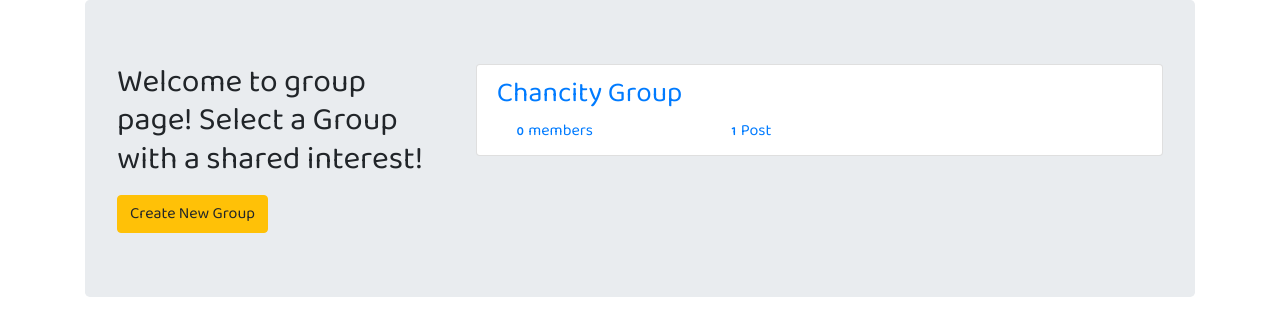
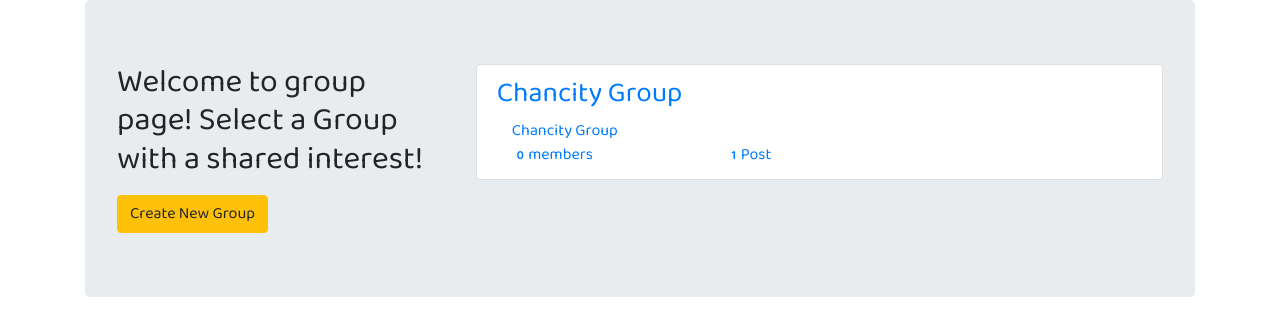
Before and after one commit to pkattimani51/simple_social_app, a Django app: page /groups/ in a window 1280 px wide. Shown: the part 56-392 px from the top of the page. Run offline with Django 3.2, Linux system fonts and the light colour scheme; data comes from the database, SQL or seed files in the repository; some libraries are stand-ins or nearby versions.

Commit message:
removed all _html

```diff
--- a/groups/templates/groups/group_list.html
+++ b/groups/templates/groups/group_list.html
@@ -28,7 +28,7 @@
             <a href="{% url 'groups:single' slug=group.slug %}" class="list-group-item">
                 <h3 class="title list-group-item-heading">{{group.name}}</h3>
                 <div class="list-group-item-text container-fluid">
-                    {{group.description_html|safe}}
+                    {{group.description|safe}}
                     <div class="row">
                         <div class="col-md-4">
                             <span class="badge">{{group.members.count}}</span>member{{group.members.count|pluralize}}
--- a/posts/templates/posts/_post.html
+++ b/posts/templates/posts/_post.html
@@ -1,7 +1,7 @@
 {% load ui_helper %}
 {% load tz %}
 <div class="post media">
-	<h3>{{ post.message_html|safe }}</h3>
+	<h3>{{ post.message|safe }}</h3>
 	<div class="media-body">
 		<strong>{{ post.user.username }}</strong>
 		<h5 class="media-heading">
```
